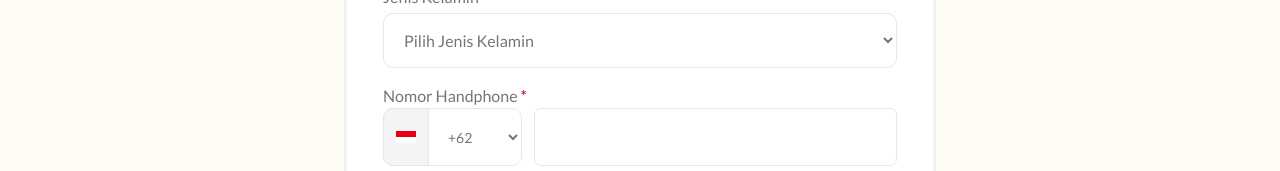
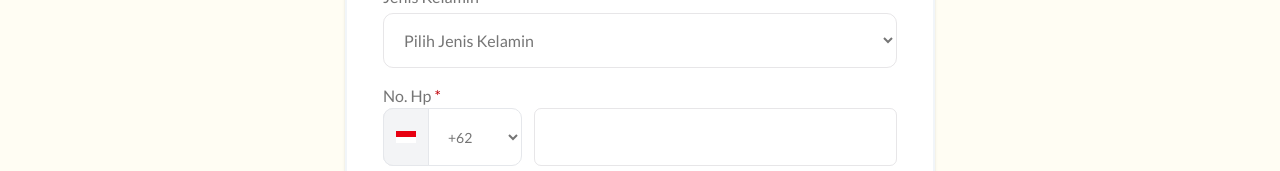
Before and after one commit to benedictusron/mission-inter-fe, a React (Vite) app: page /register in a window 1280 px wide. Shown: the part 468-639 px from the top of the page. Built offline with nearby package versions, Linux system fonts and the light colour scheme.

Commit message:
feat: Change label

```diff
--- a/src/auth/components/Forms.jsx
+++ b/src/auth/components/Forms.jsx
@@ -29,7 +29,7 @@ function Forms() {
             <SelectField label="Jenis Kelamin" name="jenisKelamin" required placeholder="Pilih Jenis Kelamin"/>
             }
             {isAuth &&
-            <PhoneField label="Nomor Handphone" name="nomorHandphone" type="number" required/>
+            <PhoneField label="No. Hp" name="nomorHandphone" type="number" required/>
             }
             <PasswordField label="Kata Sandi" name="Password" required placeholder="Masukkan Password"/>
             {isAuth &&
```
